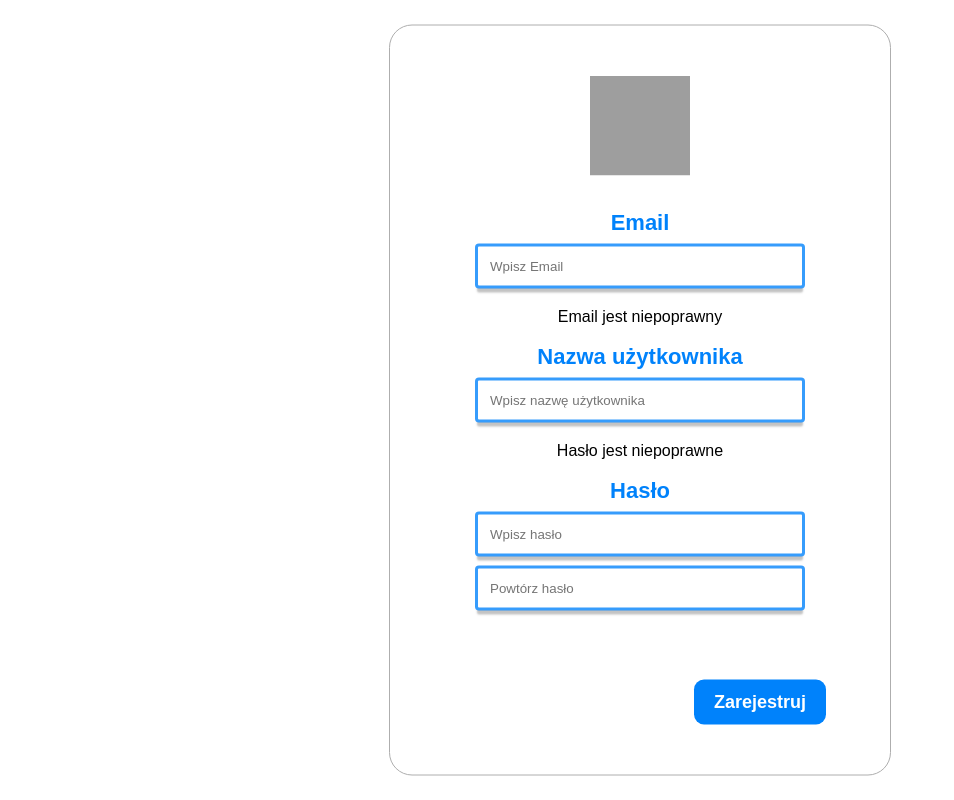
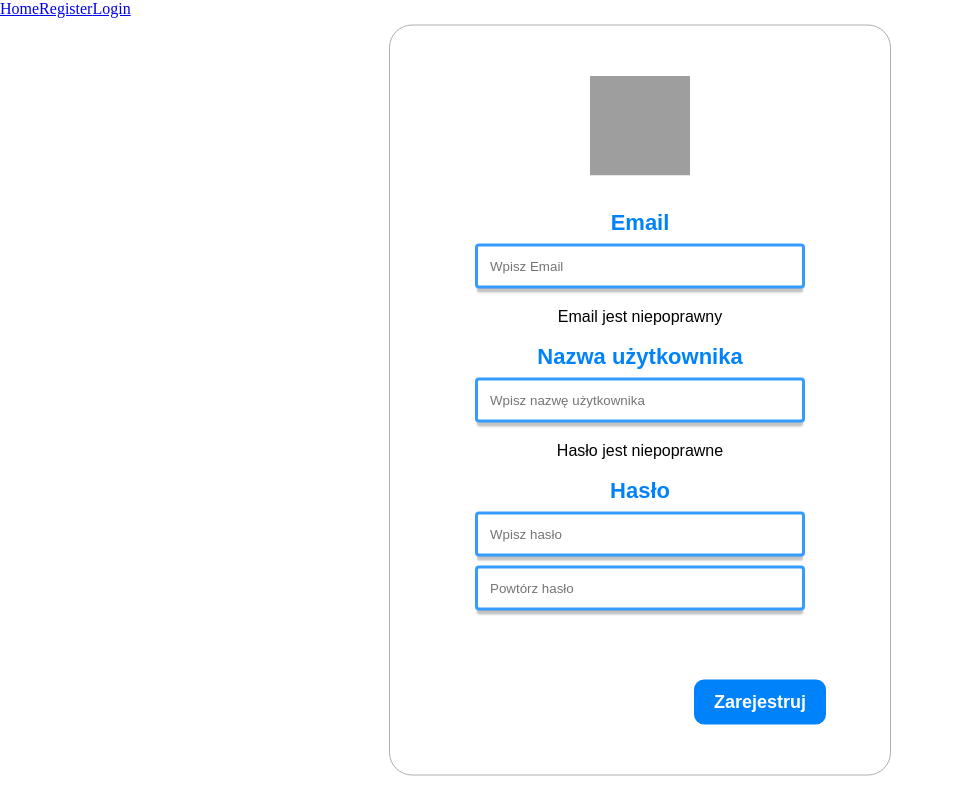
Before and after one commit to Inwentaryzacja/InwentaryzacjaIPZ, a Vue app in the folder frontend/: page /register in a window 1280 px wide. Shown: the whole page, without its empty margins (0-954 px from the left). Built offline with nearby package versions, Linux system fonts and the light colour scheme; grey boxes are pictures that could not be loaded.

Commit message:
Add and configure vue router + simple view switch

```diff
--- a/frontend/package.json
+++ b/frontend/package.json
@@ -9,7 +9,8 @@
     "preview": "vite preview"
   },
   "dependencies": {
-    "vue": "^3.2.45"
+    "vue": "^3.2.45",
+    "vue-router": "^4.1.6"
   },
   "devDependencies": {
     "@vitejs/plugin-vue": "^4.0.0",
--- a/frontend/src/App.vue
+++ b/frontend/src/App.vue
@@ -1,11 +1,15 @@
 <script setup lang="ts">
 import LoginForm from "./components/LoginForm.vue";
 import RegistrationForm from "./components/RegistrationForm.vue";
+import { RouterView, RouterLink } from "vue-router";
 </script>
 
 <template>
+  <RouterLink to="/">Home</RouterLink>
+  <RouterLink to="/register">Register</RouterLink>
+  <RouterLink to="/login">Login</RouterLink>
   <div class="centered">
-    <RegistrationForm />
+    <RouterView />
   </div>
 </template>
 
@@ -16,5 +20,4 @@ import RegistrationForm from "./components/RegistrationForm.vue";
   left: 50%;
   transform: translate(-50%, -50%);
 }
-
 </style>
--- a/frontend/src/components/RegistrationForm.vue
+++ b/frontend/src/components/RegistrationForm.vue
@@ -46,7 +46,7 @@ function passwordsAreTheSame(): boolean {
     <div>{{ !usernameCorrect() ? "Hasło jest niepoprawne" : "" }}</div>
     <br />
     <label>Hasło</label><br />
-    <input v-model="password" type="text" id="password" placeholder="Wpisz hasło" /><br />
+    <input v-model="password" type="password" id="password" placeholder="Wpisz hasło" /><br />
     <input v-model="passwordAgain" type="password" id="passwordconfirm" placeholder="Powtórz hasło" /><br /><br />
     <div>{{ !passwordsAreTheSame() ? "Hasła nie są takie same" : "" }}</div>
     <button type="button">Zarejestruj</button>
--- a/frontend/src/main.ts
+++ b/frontend/src/main.ts
@@ -1,5 +1,5 @@
 import { createApp } from "vue";
 import "./style.scss";
 import App from "./App.vue";
-
-createApp(App).mount("#app");
+import router from "./router";
+createApp(App).use(router).mount("#app");
--- /dev/null
+++ b/frontend/src/router/index.ts
@@ -0,0 +1,33 @@
+import AppVue from "../App.vue";
+import LoginFormVue from "../components/LoginForm.vue";
+import RegistrationFormVue from "../components/RegistrationForm.vue";
+import { createRouter, createWebHistory } from "vue-router";
+
+// const router = [
+//   { path: "/", component: AppVue },
+//   { path: "/login", component: LoginFormVue },
+//   { path: "/register", component: RegistrationFormVue },
+// ];
+
+const router = createRouter({
+  history: createWebHistory(import.meta.env.BASE_URL),
+  routes: [
+    {
+      path: "/",
+      name: "home",
+      component: () => import("../views/HomeView.vue"),
+    },
+    {
+      path: "/register",
+      name: "register",
+      component: () => import("../views/RegisterView.vue"),
+    },
+    {
+      path: "/login",
+      name: "login",
+      component: () => import("../views/LoginView.vue"),
+    },
+  ],
+});
+
+export default router;
--- /dev/null
+++ b/frontend/src/views/HomeView.vue
@@ -0,0 +1,7 @@
+<script setup lang="ts">
+
+
+</script>
+<template>
+    Home
+</template>
--- /dev/null
+++ b/frontend/src/views/LoginView.vue
@@ -0,0 +1,6 @@
+<script setup lang="ts">
+import LoginForm from "../components/LoginForm.vue";
+</script>
+<template>
+  <LoginForm></LoginForm>
+</template>
--- /dev/null
+++ b/frontend/src/views/RegisterView.vue
@@ -0,0 +1,6 @@
+<script setup lang="ts">
+import RegistrationForm from "../components/RegistrationForm.vue";
+</script>
+<template>
+  <RegistrationForm></RegistrationForm>
+</template>
```
Also changed, not shown: 1 other file (tests, documents, lock files or other folders).
